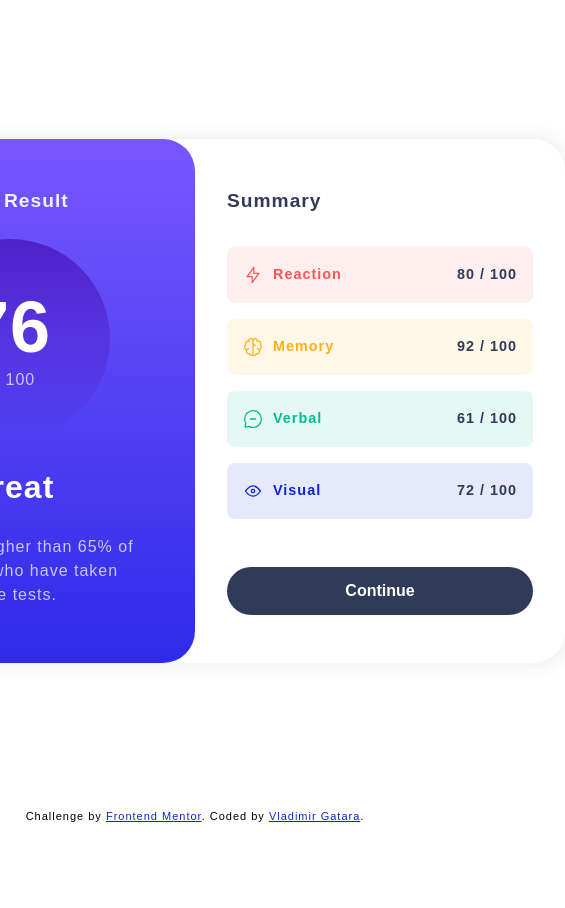
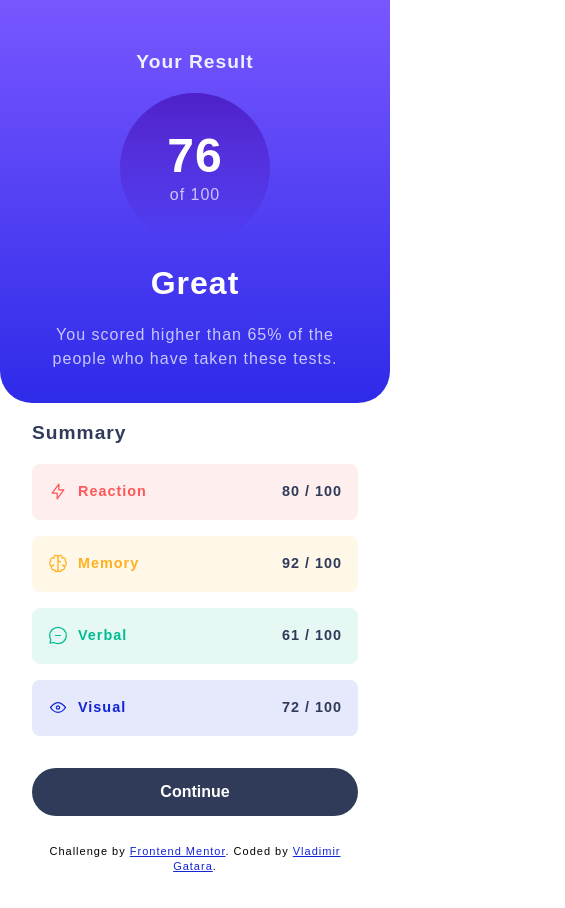
Before and after one commit to vgarmy/results-summary-component-main, a React (Create React App) app: page / in a window 390 px wide. Shown: the whole page, 565 px wide, since content can reach past the window. Before the commit the page ends 844 px from the top, so only its background shows below. Built offline with nearby package versions, Linux system fonts and the light colour scheme; a web font is replaced by a local one.

Commit message:
Media querry fixes

```diff
--- a/src/App.css
+++ b/src/App.css
@@ -19,3 +19,10 @@ body{
     font-size: var(--p-font-size);
     line-height: 1.4;
 }
+
+@media screen and (max-width: 720px) {
+    .container{
+        height: auto;
+    }
+
+}
--- a/src/components/cardinfo/cardinfo.css
+++ b/src/components/cardinfo/cardinfo.css
@@ -1,5 +1,5 @@
 .summary-container{
-    width: 100%;
+    width: 100% !important;
 }
 
 .summary_card{
--- a/src/containers/card/card.css
+++ b/src/containers/card/card.css
@@ -6,16 +6,14 @@
     display: flex;
     flex-direction: row;
     justify-content: flex-start;
-    align-items:flex-start;
-    -webkit-box-shadow: 0px 0px 15px 5px rgba(66, 68, 90, 0.08);
-    -moz-box-shadow: 0px 0px 15px 5px rgba(66, 68, 90, 0.08);
+    align-items: flex-start;
     box-shadow: 0px 0px 15px 5px rgba(66, 68, 90, 0.08);
     width: 740px;
     line-height: 1.5;
 
 }
 
-.container__card__body_left{
+.container__card__body_left {
     background: linear-gradient(to bottom, var(--light-slate-blue-background), var(--light-royal-blue-background));
     width: 50%;
     height: 100%;
@@ -27,38 +25,38 @@
     display: flex;
     flex-direction: column;
     flex-wrap: nowrap;
-    justify-content:flex-start;
+    justify-content: flex-start;
     align-items: center;
     align-content: center;
     gap: 1.5rem;
     padding: 2rem;
 }
 
-.container__card__body_left h1{
+.container__card__body_left h1 {
     color: var(--pale-blue);
     font-size: 1.2rem;
     font-weight: 600;
     margin-top: 1rem;
 }
 
-.container__card__body_left h2{
+.container__card__body_left h2 {
     color: var(--color-bg);
     font-size: 2rem;
 }
 
-.container__card__body_left_score{
+.container__card__body_left_score {
     font-size: 4.5rem;
     color: var(--color-bg);
     font-weight: 600;
     line-height: normal;
 }
 
-.container__card__body_left_score_of{
+.container__card__body_left_score_of {
     font-size: 1rem;
     color: var(--light-lavender);
 }
 
-.container__card__body_left_cirlce{
+.container__card__body_left_cirlce {
     border-radius: 50%;
     background: linear-gradient(var(--violet-blue-circle), var(--persian-blue-circle));
     width: 200px;
@@ -71,12 +69,12 @@
     align-content: center;
 }
 
-.container__card__body_left_text{
+.container__card__body_left_text {
     font-size: 1rem;
     width: 85%;
 }
 
-.container__card__body_right{
+.container__card__body_right {
     width: 50%;
     height: 100%;
     -webkit-border-radius: 1rem;
@@ -87,16 +85,63 @@
     display: flex;
     flex-direction: column;
     flex-wrap: nowrap;
-    justify-content:flex-start;
-    align-items:flex-start;
+    justify-content: flex-start;
+    align-items: flex-start;
     gap: 2rem;
     padding: 2rem;
 }
 
-.container__card__body_right_summary{
+.container__card__body_right_summary {
     color: var(--dark-grey-blue);
     font-weight: 600;
     font-size: 1.2rem;
     font-weight: 600;
     margin-top: 1rem;
 }
+
+@media screen and (max-width: 720px) {
+    .container__card__body {
+        border-radius: 0px;
+        display: flex;
+        flex-direction: column;
+        justify-content: flex-start;
+        align-items: flex-start;
+        box-shadow: none;
+        width: 100%;
+    }
+    .container__card__body_left {
+        width: 100%;
+        height: 100%;
+        border-radius: 0px;
+        -webkit-border-bottom-right-radius: 2rem;
+        -webkit-border-bottom-left-radius: 2rem;
+        -moz-border-radius-bottomright: 2rem;
+        -moz-border-radius-bottomleft: 2rem;
+        border-bottom-right-radius: 2rem;
+        border-bottom-left-radius: 2rem;
+        gap: 1rem;
+        padding: 2rem 1.5rem;
+    }
+    .container__card__body_left_cirlce {
+        width: 150px;
+        height: 150px;
+    }
+    .container__card__body_left_score {
+        font-size: 3rem;
+        color: var(--color-bg);
+        font-weight: 600;
+        line-height: normal;
+    }
+
+
+    .container__card__body_right {
+        width: 100%;
+        height: 100%;
+        gap: 1rem;
+        border: 0;
+        padding: 1rem 2rem;
+    }
+    .container__card__body_right_summary {
+        margin-top: 0;
+    }
+}
--- a/src/containers/footer/footer.css
+++ b/src/containers/footer/footer.css
@@ -9,3 +9,11 @@ footer {
 footer a {
     color: var(--cobalt-blue);
 }
+
+@media screen and (max-width: 720px) {
+    footer {
+        position: relative;
+        padding: 1rem 2rem;
+    }
+
+}
```
